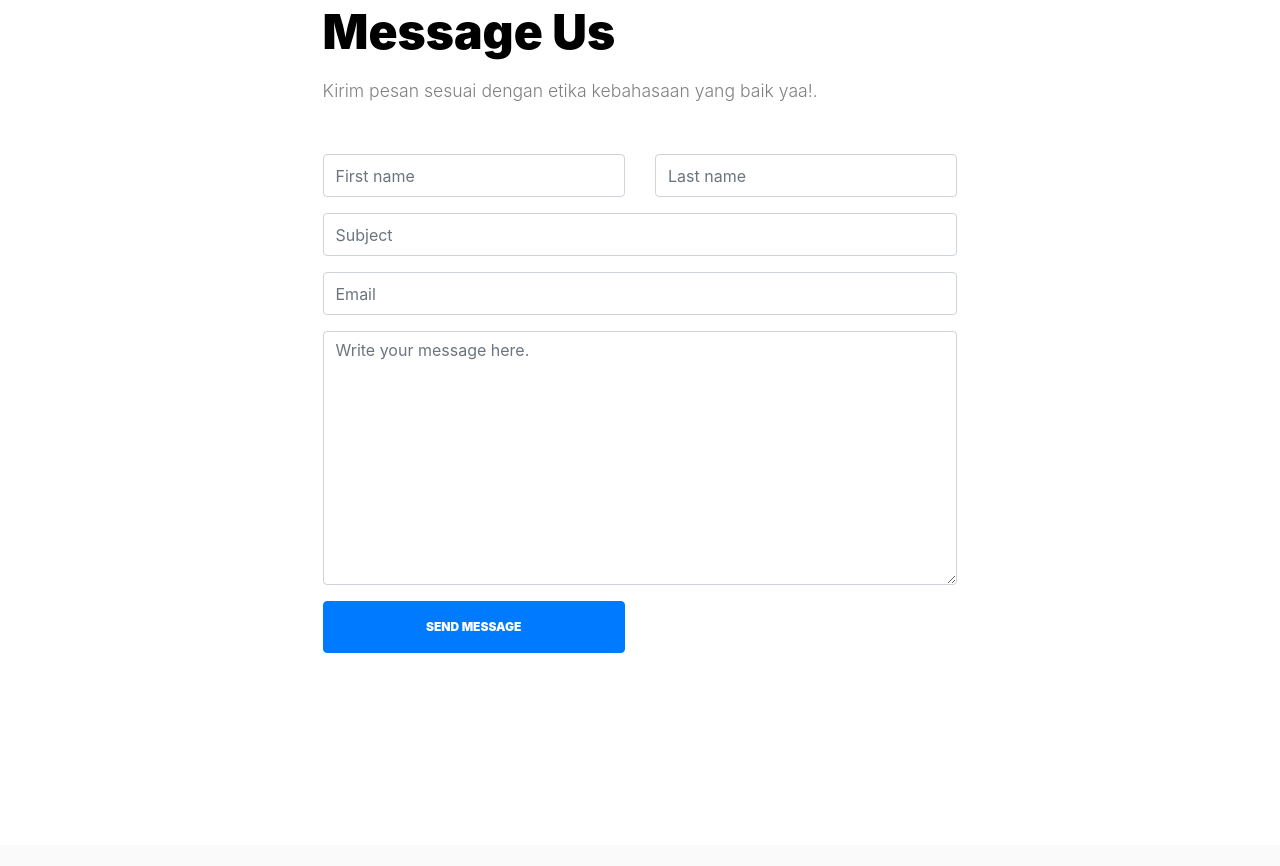
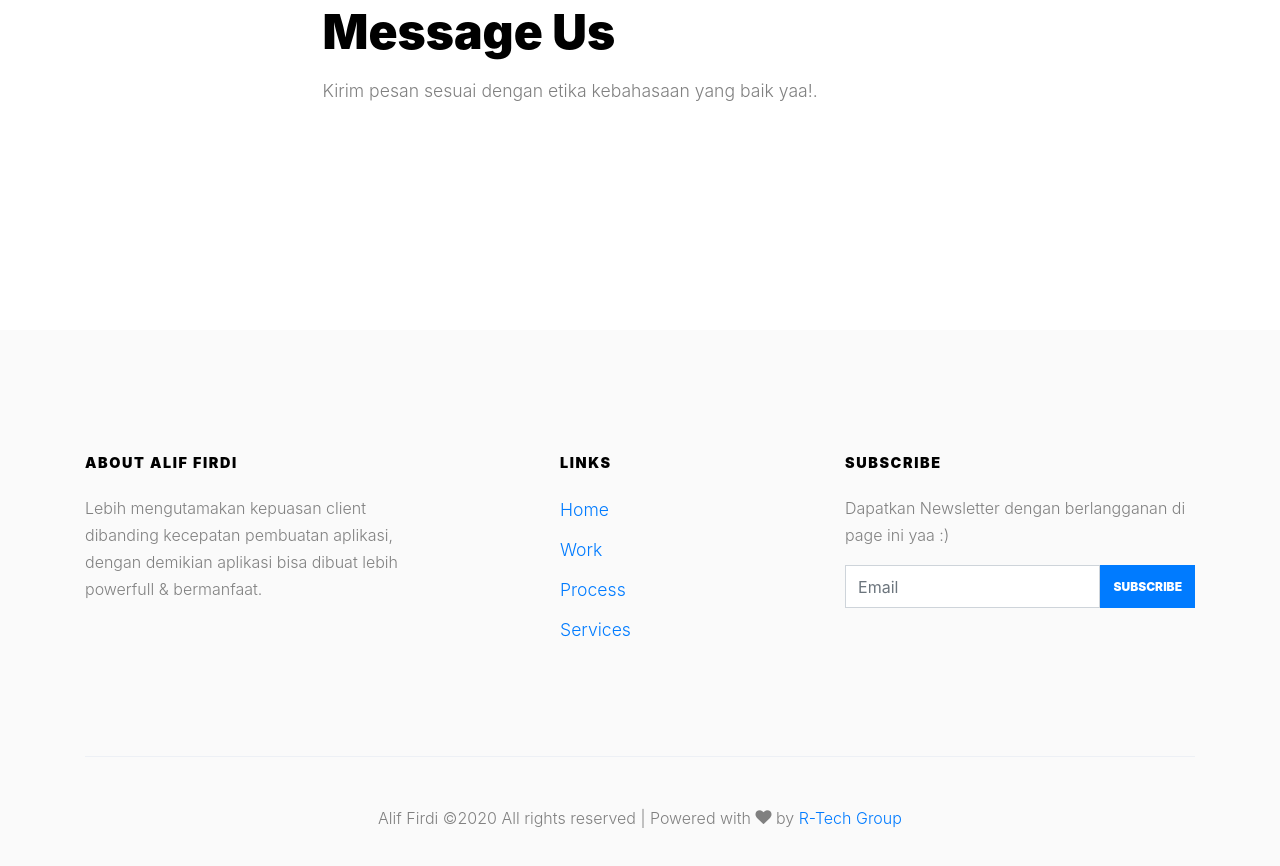
Before and after one commit to pi157/pi157.github.io, a plain HTML site: page index.html in a window 1280 px wide. Shown: the part 5599-6465 px from the top of the page. Drawn offline with Linux system fonts and the light colour scheme; a script that the page names is missing; files whose address does not match are found by name; a web font is replaced by a local one.

Commit message:
Update index.html
merubah comment menjadi disqus

```diff
--- a/index.html
+++ b/index.html
@@ -348,41 +348,27 @@
             <h2 class="section-title mb-3">Message Us</h2>
             <p class="mb-5">Kirim pesan sesuai dengan etika kebahasaan yang baik yaa!.</p>
 
-            <form method="post" data-aos="fade">
-              <div class="form-group row">
-                <div class="col-md-6 mb-3 mb-lg-0">
-                  <input type="text" class="form-control" placeholder="First name">
-                </div>
-                <div class="col-md-6">
-                  <input type="text" class="form-control" placeholder="Last name">
-                </div>
-              </div>
+<div id="disqus_thread"></div>
+<script>
 
-              <div class="form-group row">
-                <div class="col-md-12">
-                  <input type="text" class="form-control" placeholder="Subject">
-                </div>
-              </div>
+/**
+*  RECOMMENDED CONFIGURATION VARIABLES: EDIT AND UNCOMMENT THE SECTION BELOW TO INSERT DYNAMIC VALUES FROM YOUR PLATFORM OR CMS.
+*  LEARN WHY DEFINING THESE VARIABLES IS IMPORTANT: https://disqus.com/admin/universalcode/#configuration-variables*/
+/*
+var disqus_config = function () {
+this.page.url = PAGE_URL;  // Replace PAGE_URL with your page's canonical URL variable
+this.page.identifier = PAGE_IDENTIFIER; // Replace PAGE_IDENTIFIER with your page's unique identifier variable
+};
+*/
+(function() { // DON'T EDIT BELOW THIS LINE
+var d = document, s = d.createElement('script');
+s.src = 'https://aliffirdi.disqus.com/embed.js';
+s.setAttribute('data-timestamp', +new Date());
+(d.head || d.body).appendChild(s);
+})();
+</script>
+<noscript>Please enable JavaScript to view the <a href="https://disqus.com/?ref_noscript">comments powered by Disqus.</a></noscript>
 
-              <div class="form-group row">
-                <div class="col-md-12">
-                  <input type="email" class="form-control" placeholder="Email">
-                </div>
-              </div>
-              <div class="form-group row">
-                <div class="col-md-12">
-                  <textarea class="form-control" id="" cols="30" rows="10" placeholder="Write your message here."></textarea>
-                </div>
-              </div>
-
-              <div class="form-group row">
-                <div class="col-md-6">
-
-                  <input type="submit" class="btn btn-primary py-3 px-5 btn-block" value="Send Message">
-                </div>
-              </div>
-
-            </form>
           </div>
         </div>
       </div>
```
